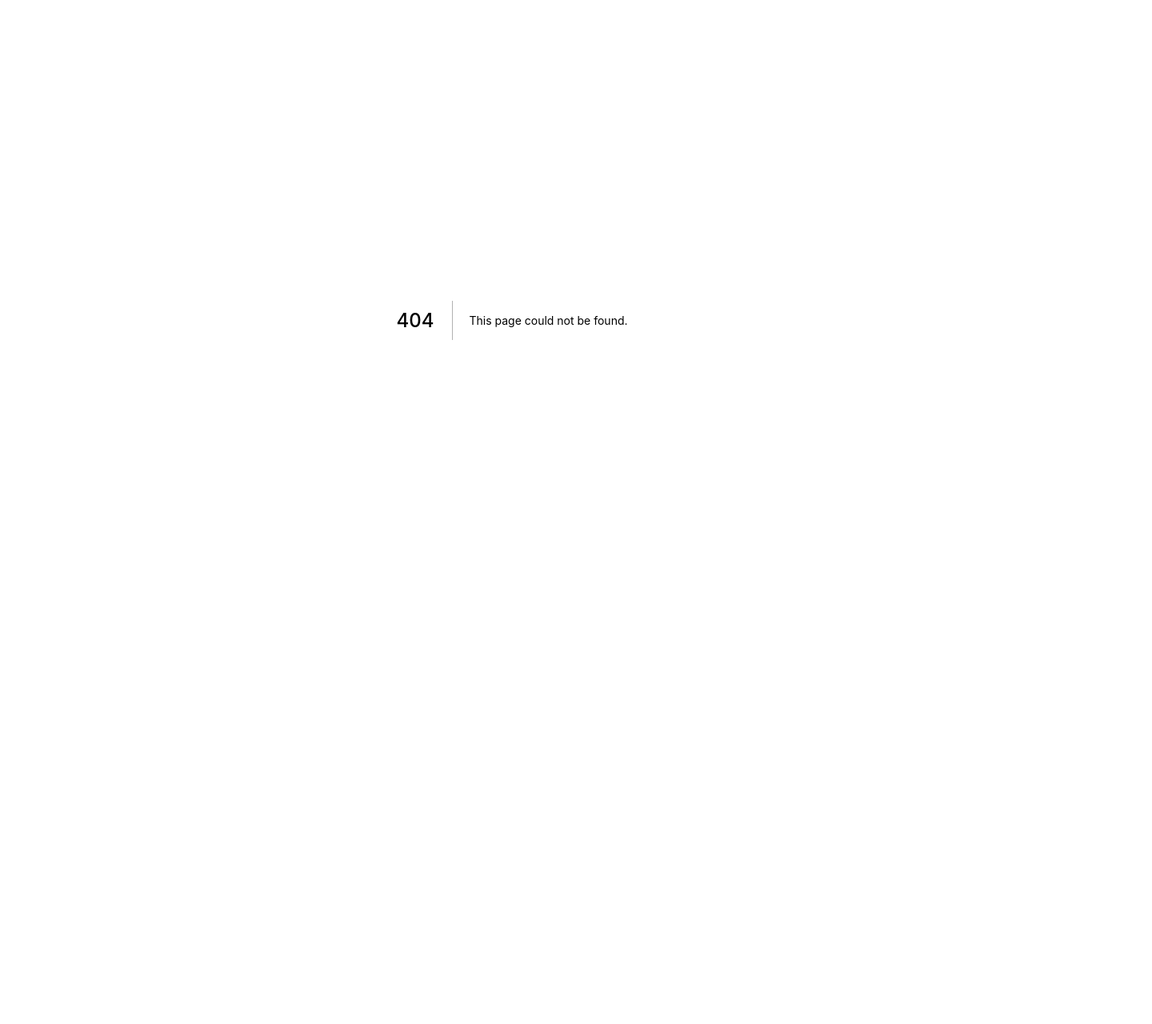
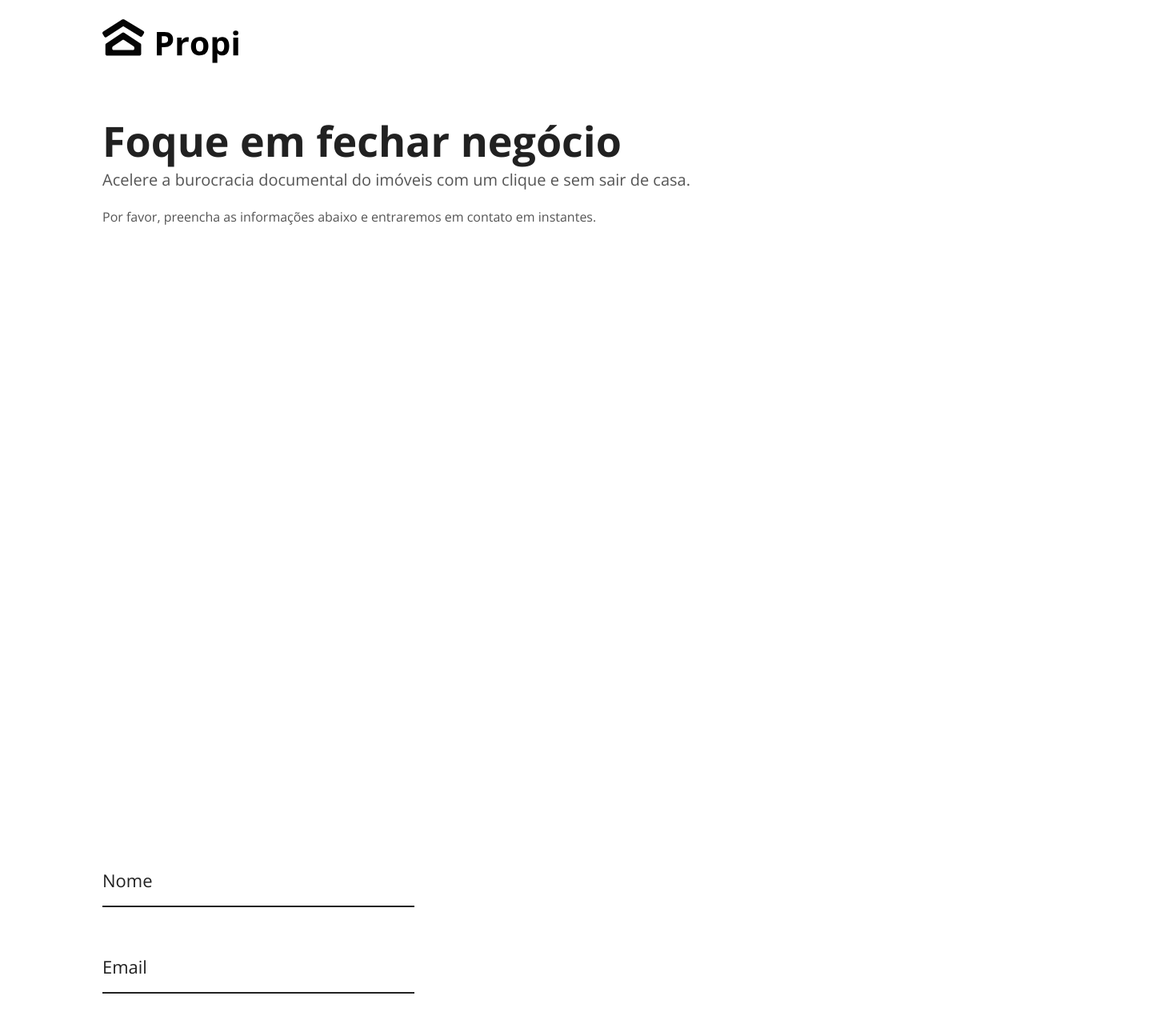
Before and after one commit to JBezerra/propi-landing-page, a Next.js app: page /contact in a window 1280 px wide. Before the commit this address had no page. Shown: the top 1280 px of the page at 80% size, 1440 px wide, since content can reach past the window. Before the commit the page ends 800 px from the top, so only its background shows below. Built offline with nearby package versions, Linux system fonts and the light colour scheme.

Commit message:
feat(contact): contact page implemented

```diff
--- /dev/null
+++ b/pages/contact.js
@@ -0,0 +1,56 @@
+import Head from 'next/head'
+import styles from '../styles/Contact.module.css'
+
+export default function Contact() {
+    return (
+        <div id={styles.contactContainer} className='container'>
+            <Head>
+                <link href="https://fonts.googleapis.com/css2?family=Open+Sans:wght@300;400;600;700&display=swap" rel="stylesheet"></link>
+            </Head>
+
+            <div className={styles.topContainer}>
+                <img src='/assets/images/logo-black.svg' alt='Propi' />
+            </div>
+
+            <div className={styles.formContainer}>
+                <h1>Foque em fechar negócio</h1>
+                <h3>Acelere a burocracia documental do imóveis com um clique e sem sair de casa.</h3>
+                <br />
+                <p>Por favor, preencha as informações abaixo e entraremos em contato em instantes.</p>
+                <form>
+                    <img src='/assets/images/envelope.svg' alt='Envelope' />
+                    <input type='text' placeholder='Nome' />
+                    <input type='text' placeholder='Email' />
+                    <input type='number' placeholder='Telefone' />
+                </form>
+                <button>Enviar</button>
+            </div>
+
+            <div className={styles.footerContainer}>
+                <div className={styles.footerContentAreaContainer}>
+                    <div className={styles.footerInformationsContainer}>
+                        <div className={styles.footerDescriptionContainer}>
+                            <img src='/assets/images/logo-white.svg' alt='Propi' />
+                            <p>A Propi é uma plataforma que simplifica a burocracia documental de imóveis para imobiliárias. Automatizamos o trabalho repetitivo para o corretor economizar tempo, dinheiro e focar em fecha negócio.</p>
+                        </div>
+                        <div className={styles.footerContactContainer}>
+                            <h2>Contato</h2>
+                            <div className={styles.footerContactInformationContainer}>
+                                <img src='/assets/images/phone.svg' alt='Telefone' />
+                                <h4>+55 11 981790503</h4>
+                            </div>
+
+                            <div className={styles.footerContactInformationContainer}>
+                                <img src='/assets/images/envelope.svg' alt='Envelope' />
+                                <h4>contato@propi.com.br</h4>
+                            </div>
+                        </div>
+                    </div>
+                    <p>© 2020 Propi</p>
+                </div>
+
+            </div>
+        </div >
+
+    )
+}
--- /dev/null
+++ b/styles/Contact.module.css
@@ -0,0 +1,125 @@
+.topContainer img {
+    width: 170px;
+    padding-top: 24px;
+    padding-bottom: 24px;
+}
+
+.formContainer form {
+    display: flex;
+    justify-content: center;
+    flex-direction: column;
+}
+
+.formContainer h1 {
+    font: 800 52px Open Sans;
+    color: rgba(0, 0, 0, 0.87);
+    margin-top: 32px;
+}
+
+.formContainer h3 {
+    font: normal 20px Open Sans;
+    color: rgba(0, 0, 0, 0.67);
+}
+
+.formContainer p {
+    font: normal 16px Open Sans;
+    color: rgba(0, 0, 0, 0.67);
+    margin-bottom: 24px;
+}
+
+.formContainer form input {
+    width: 390px;
+    height: 60px;
+    background: transparent;
+    border: 0px;
+    border-bottom: 2px solid #222;
+    outline: none;
+    color: #000;
+    margin-bottom: 48px;
+}
+
+.formContainer form input::placeholder {
+    font: normal 22px Open Sans;
+    color: rgba(0, 0, 0, 0.87);
+}
+
+.formContainer button {
+    width: 200px;
+    height: 49px;
+    background: rgba(0, 0, 0, 0.87);
+    border-radius: 40px;
+    border: none;
+    outline: none;
+    cursor: pointer;
+    font: bold 16px Open Sans;
+    color: #FFFFFF;
+    margin-bottom: 243px;
+    transition: opacity 0.3s;
+}
+
+.formContainer button:hover {
+    opacity: 0.6;
+}
+
+.footerContainer {
+    position: absolute;
+    width: 1440px;
+    height: 370px;
+    left: 0px;
+    background: rgba(0, 0, 0, 0.87);
+}
+
+.footerContentAreaContainer {
+    width: 80%;
+    margin: auto;
+    padding-top: 80px;
+}
+
+.footerContentAreaContainer p {
+    font: normal 14px Open Sans;
+    color: #FFFFFF;
+    margin-top: 40px;
+}
+
+.footerInformationsContainer {
+    display: flex;
+}
+
+.footerDescriptionContainer img {
+    width: 138px;
+    color: #FFF;
+}
+
+.footerDescriptionContainer p {
+    /* The wise man therefo */
+    width: 654px;
+    font: normal 18px Open Sans;
+    line-height: 27px;
+    color: #FFFFFF;
+    margin-top: 25px;
+    margin-right: 120px;
+}
+
+.footerContactContainer h2 {
+    width: 85px;
+    height: 30px;
+    font: bold 20px Open Sans;
+    color: rgba(255, 255, 255, 0.87);
+    margin-bottom: 35px;
+}
+
+.footerContactInformationContainer {
+    display: flex;
+    width: 220px;
+    margin-bottom: 10px;
+}
+
+.footerContactInformationContainer img {
+    width: 20px;
+    margin-right: 10px;
+}
+
+.footerContactInformationContainer h4 {
+    font: normal 18px Open Sans;
+    color: rgba(255, 255, 255, 0.67);
+}
```
